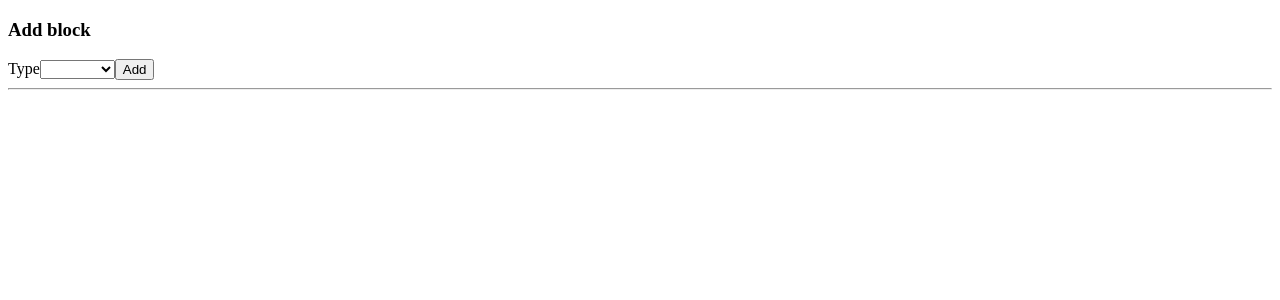
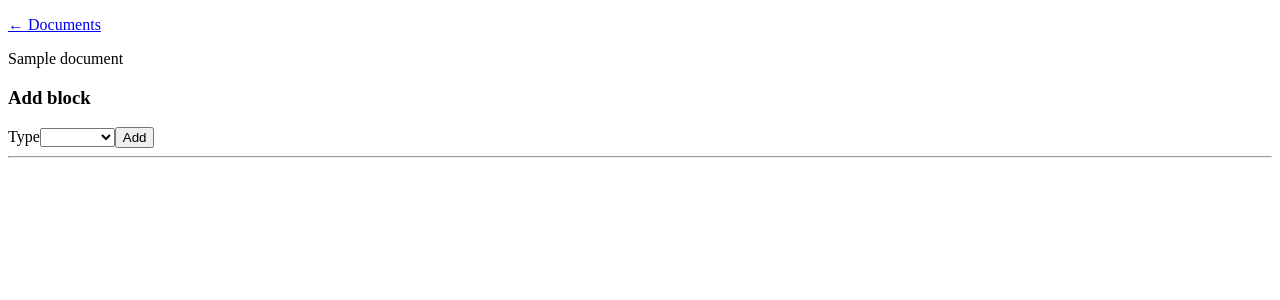
Before and after one commit to bneeland/mathbean, a Django app: page /1 in a window 1280 px wide. Shown: the top 300 px of the page. Run offline with Django 3.2, Linux system fonts and the light colour scheme; a user stored in the database is signed in; tables that the repository leaves empty hold one stand-in row (values such as "Sample post").

Commit message:
Added some navigation

```diff
--- a/hybrid_app/templates/hybrid_app/document_edit_view.html
+++ b/hybrid_app/templates/hybrid_app/document_edit_view.html
@@ -3,6 +3,8 @@
 {% block content %}
   <div id="app">
     <div id="tools">
+      <p><a href="{% url 'hybrid_app:document_list_view' %}">&larr; Documents</a></p>
+      <p>{{ document.name }}</p>
       <block-form @block-added="onAddBlock"></block-form>
     </div>
     <hr />
--- a/hybrid_app/urls.py
+++ b/hybrid_app/urls.py
@@ -13,5 +13,6 @@ urlpatterns = [
     path('api/', include(router.urls)),
     path('api/block-edit/<int:pk>', views.BlockEditAPI.as_view()),
     path('', views.DocumentListView.as_view(), name='document_list_view'),
+    path('create-document', views.CreateDocumentView.as_view(), name='create_document_view'),
     path('<int:pk>', views.DocumentEditView.as_view(), name='document_edit_view'),
 ]
--- a/hybrid_app/views.py
+++ b/hybrid_app/views.py
@@ -3,7 +3,11 @@ from rest_framework.views import APIView
 from rest_framework.response import Response
 from django.views.generic.list import ListView
 from django.views.generic.base import TemplateView
+from django.views.generic.base import RedirectView
+from django.urls import reverse_lazy
+
 from django.contrib.auth.mixins import LoginRequiredMixin, UserPassesTestMixin
+
 from . import models
 from . import serializers
 
@@ -40,10 +44,6 @@ class BlockEditAPI(APIView):
             return Response(serializer.data)
         else:
             return Response(serializer.errors, status=status.HTTP_400_BAD_REQUEST)
-        # if serializer.is_valid():
-        #     instance = serializer.save(commit=False)
-        #     instance.document = self.kwargs['pk']
-        #     instance.save()
 
 class DocumentListView(LoginRequiredMixin, ListView):
     login_url = 'account_login'
@@ -55,10 +55,22 @@ class DocumentListView(LoginRequiredMixin, ListView):
     def get_queryset(self):
         return models.Document.objects.filter(user=self.request.user.id)
 
+class CreateDocumentView(LoginRequiredMixin, RedirectView):
+    login_url = 'account_login'
+
+    def get_redirect_url(self, *args, **kwargs):
+        document = models.Document.objects.create(name="Untitled document waiting to be named", user=self.request.user)
+        return reverse_lazy("hybrid_app:document_edit_view", args=[document.pk])
+
 class DocumentEditView(LoginRequiredMixin, UserPassesTestMixin, TemplateView):
     login_url = 'account_login'
 
     template_name = "hybrid_app/document_edit_view.html"
 
     def test_func(self):
-        return models.Document.objects.filter(pk=self.kwargs['pk'])[0].user == self.request.user
+        return models.Document.objects.get(pk=self.kwargs['pk']).user == self.request.user
+
+    def get_context_data(self, **kwargs):
+        context = super().get_context_data(**kwargs)
+        context['document'] = models.Document.objects.get(pk=self.kwargs['pk'])
+        return context
```
Also changed, not shown: hybrid_app/templates/hybrid_app/document_list_view.html (+7 -1 lines).
